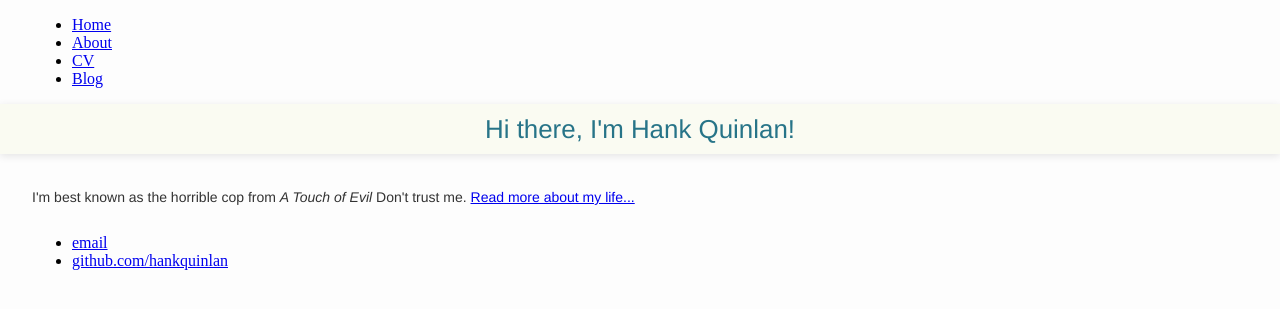
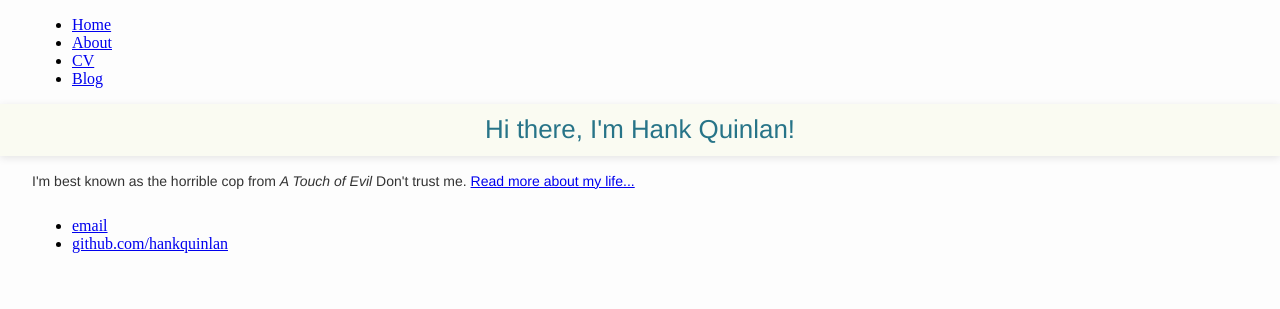
Before and after one commit to griffpatch/CPCYorkPP, a Jekyll site: the page built from index.htm, in a window 1280 px wide. Shown: the top 309 px of the page. Built offline with Jekyll 4.4.1, drawn with Linux system fonts in a browser that asks for light colours.

Commit message:
Update main.css

```diff
--- a/css/main.css
+++ b/css/main.css
@@ -14,10 +14,9 @@ body {
 }
 
 h1 {
-	margin: 0 -32px 32px;
+	margin: 0 -32px;
 	display: block;
 	background-color: #fafbf2;
-	height: 50px;
 	font-size: 1.85em;
 	font-weight: 300;
 	line-height: 2em;
```
